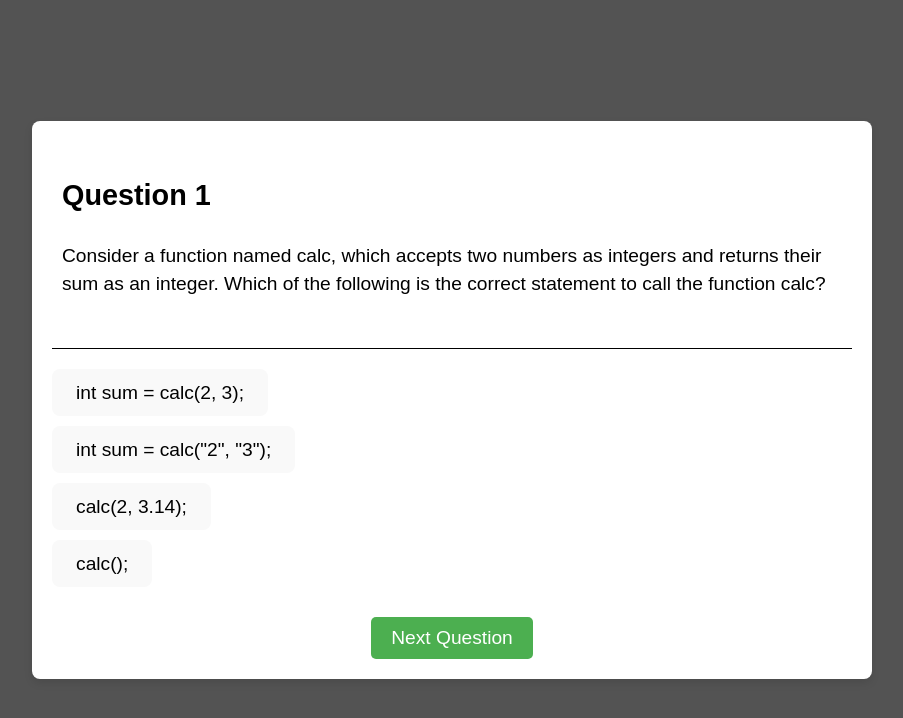
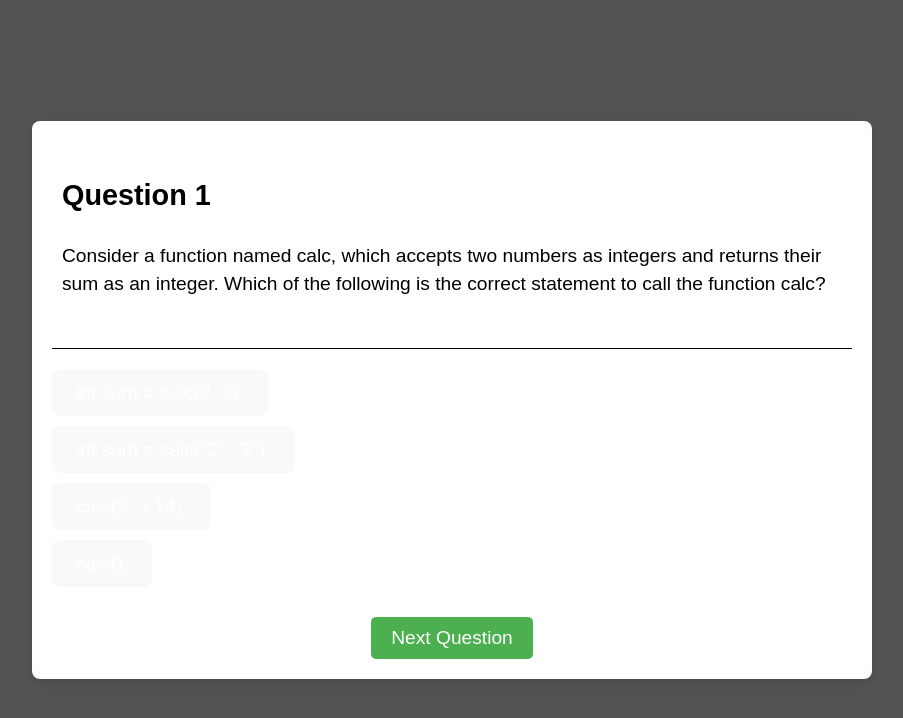
Before and after one commit to dylst/quiz-app, a React (Vite) app: page / in a window 1280 px wide. Shown: the top 718 px of the page, without its empty margins (188-1091 px from the left). Built offline with nearby package versions, Linux system fonts and the light colour scheme.

Commit message:
Update App.jsx

```diff
--- a/src/App.jsx
+++ b/src/App.jsx
@@ -1464,8 +1464,8 @@ function App() {
                       ? '#4caf50' // Green for correct answer
                       : selectedAnswer === option
                       ? '#f44336' // Red for incorrect answer
-                      : '#a9a9a9'), // Default background color
-                  color: '#000', // Text color
+                      : '#373737'), // Default background color
+                  color: '#fff', // Text color
                 }}
               >
                 {option}
```
